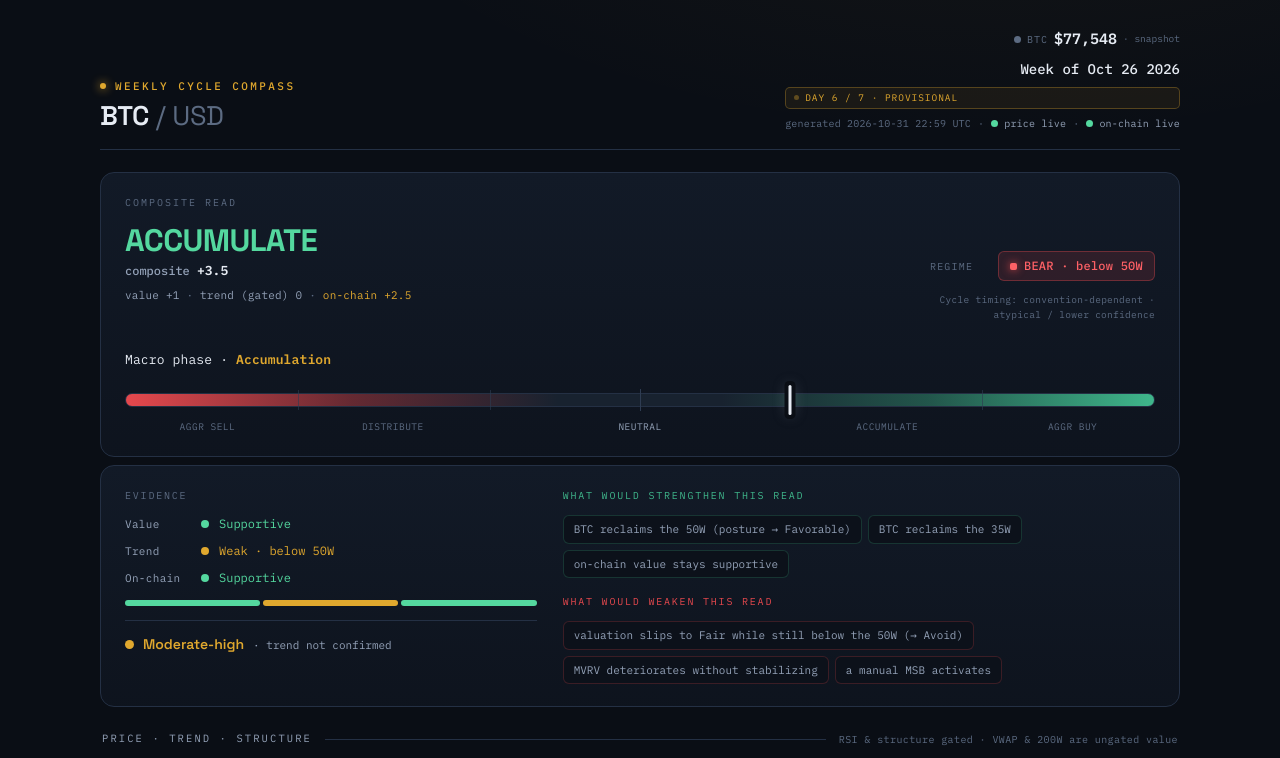
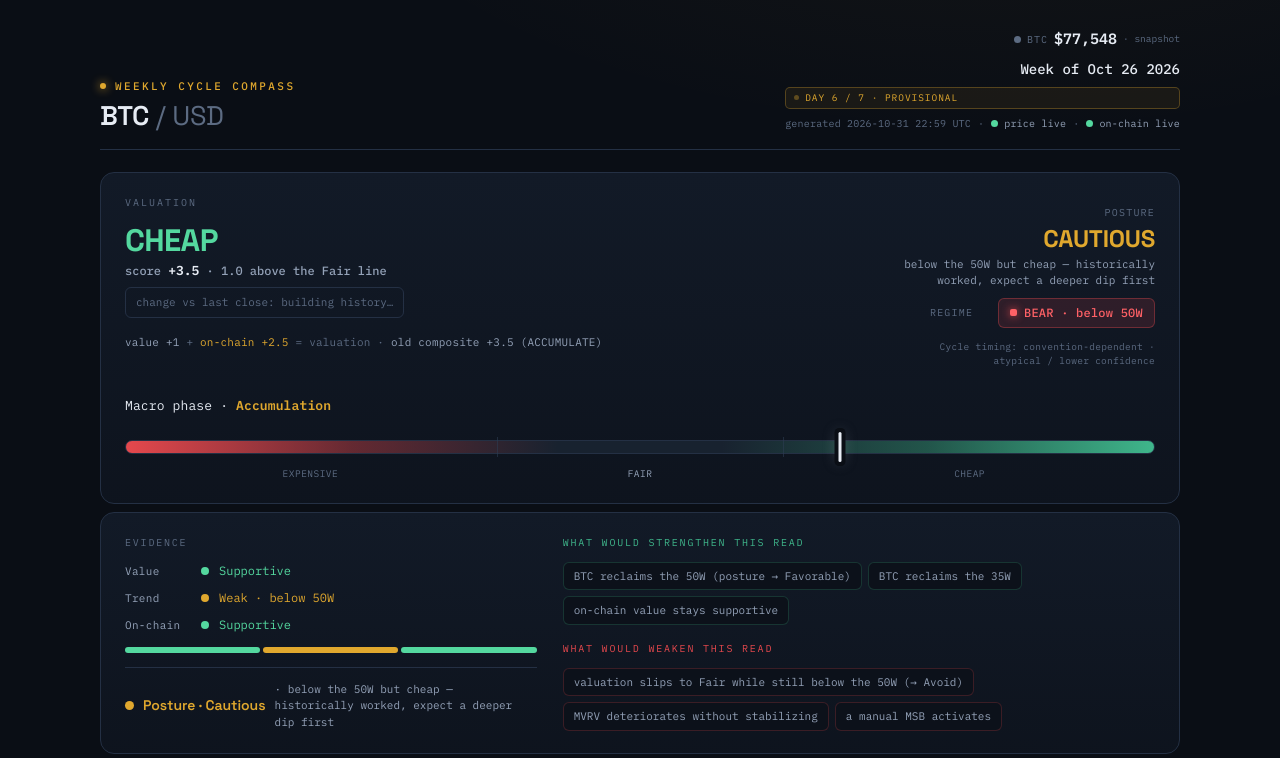
Before and after one commit to xalian17/HTF-Dashboard, a plain HTML site: page index.html in a window 1280 px wide. Shown: the top 758 px of the page. Drawn offline with Linux system fonts and the light colour scheme; no server answers.

Commit message:
Update index.html

```diff
--- a/index.html
+++ b/index.html
@@ -94,6 +94,13 @@
   .verdict .sub b{color:var(--text);font-size:13px}
   .verdict .split{font-family:var(--mono);font-size:11px;color:var(--text-3);margin-bottom:18px;letter-spacing:0.02em}
   .verdict .split .tg{color:var(--text-2)} .verdict .split .cg{color:var(--gold)}
+  .chg{font-family:var(--mono);font-size:11px;padding:6px 10px;border-radius:6px;margin-bottom:16px;align-self:flex-start;border:1px solid var(--line);color:var(--text-3)}
+  .chg.on{color:var(--gold);border-color:rgba(224,168,46,0.45);background:rgba(224,168,46,0.10);font-weight:600}
+  .posture-block{display:flex;flex-direction:column;align-items:flex-end;gap:6px;text-align:right;max-width:300px}
+  .posture-block .k{font-family:var(--mono);font-size:10px;letter-spacing:0.2em;color:var(--text-3);text-transform:uppercase}
+  .posture-block .pv{font-size:24px;font-weight:700;letter-spacing:-0.01em;line-height:1.05}
+  .posture-block .pn{font-family:var(--mono);font-size:11px;color:var(--text-2);line-height:1.45}
+  @media (max-width:760px){.hero-top{flex-direction:column}.posture-block{align-items:flex-start;text-align:left}}
   .ctx{display:flex;flex-direction:column;gap:9px;margin-top:auto}
   .ctx .row{display:flex;align-items:center;gap:10px}
   .ctx .k{font-family:var(--mono);font-size:10px;letter-spacing:0.12em;color:var(--text-3);text-transform:uppercase;width:58px;flex-shrink:0}
@@ -130,7 +137,7 @@
   .agree-seg{flex:1;height:6px;border-radius:3px;background:var(--surface-2);transition:background .4s ease}
   .conf-line{display:flex;align-items:center;gap:9px;padding-top:13px;border-top:1px solid var(--line)}
   .conf-dot{width:9px;height:9px;border-radius:50%;flex-shrink:0}
-  .conf-tier{font-family:var(--disp);font-size:14px;font-weight:600}
+  .conf-tier{font-family:var(--disp);font-size:14px;font-weight:600;white-space:nowrap}
   .conf-qual{font-family:var(--mono);font-size:11px;color:var(--text-2)}
   .interp-right{display:flex;flex-direction:column;gap:16px}
   .sw-head.sw-up{color:var(--jade)}
@@ -289,12 +296,18 @@
     <div class="card hero-card">
       <div class="hero-top">
         <div class="verdict">
-          <div class="eyebrow">Composite Read</div>
+          <div class="eyebrow">Valuation</div>
           <div class="call" id="vCall">—</div>
-          <div class="sub">composite <b id="vComposite">—</b></div>
+          <div class="sub">score <b id="vValScore">—</b> · <span id="vValDist">—</span></div>
+          <div class="chg" id="vChange">—</div>
           <div class="split" id="vSplit">—</div>
         </div>
         <div class="ctx hero-ctx">
+          <div class="posture-block">
+            <span class="k">Posture</span>
+            <span class="pv" id="vPosture">—</span>
+            <span class="pn" id="vPostureNote">—</span>
+          </div>
           <div class="row"><span class="k">Regime</span><span class="pill" id="vRegime">—</span></div>
           <div class="cycle-note" id="vCycleNote"></div>
         </div>
@@ -302,19 +315,14 @@
       <div class="phase-line">Macro phase&nbsp;·&nbsp;<span id="vPhase">—</span></div>
       <div class="meter-wrap2">
         <div class="meter-track">
-          <div class="meter-zero"></div>
-          <div class="meter-bound" style="left:16.7%"></div>
-          <div class="meter-bound" style="left:35.4%"></div>
-          <div class="meter-bound" style="left:64.6%"></div>
-          <div class="meter-bound" style="left:83.3%"></div>
+          <div class="meter-bound" style="left:36.1%"></div>
+          <div class="meter-bound" style="left:63.9%"></div>
           <div class="meter-marker" id="mMarker" style="left:50%"></div>
         </div>
         <div class="meter-scale2">
-          <span style="left:8%;transform:translateX(-50%)">AGGR SELL</span>
-          <span style="left:26%;transform:translateX(-50%)">DISTRIBUTE</span>
-          <span class="mid" style="left:50%;transform:translateX(-50%)">NEUTRAL</span>
-          <span style="left:74%;transform:translateX(-50%)">ACCUMULATE</span>
-          <span style="left:92%;transform:translateX(-50%)">AGGR BUY</span>
+          <span style="left:18%;transform:translateX(-50%)">EXPENSIVE</span>
+          <span class="mid" style="left:50%;transform:translateX(-50%)">FAIR</span>
+          <span style="left:82%;transform:translateX(-50%)">CHEAP</span>
         </div>
       </div>
     </div>
@@ -495,7 +503,7 @@
   <section class="hist">
     <div class="card">
       <div class="hist-head">
-        <span class="hist-title">Macro Read · recent weeks</span>
+        <span class="hist-title">Valuation · recent weeks</span>
         <span class="hist-trend" id="histTrend">—</span>
       </div>
       <div class="hist-strip" id="histStrip"></div>
@@ -548,29 +556,34 @@
     strip.innerHTML='<div class="hist-empty">No history yet — this strip fills in weekly as the dashboard runs.</div>';
     trendEl.textContent=''; return;
   }
-  // item 3: improving / stable / weakening (slope of composite over recent weekly points)
-  const comps=hist.map(h=>typeof h.composite==="number"?h.composite:0);
+  // cheaper / steady / pricier: latest valuation score vs mean of prior 3 weeks (±1)
+  hist=hist.filter(h=>typeof h.valScore==="number");
+  if(hist.length===0){
+    strip.innerHTML='<div class="hist-empty">Valuation history is rebuilding — run “Backfill History” once to fill it.</div>';
+    trendEl.textContent=''; return;
+  }
+  const comps=hist.map(h=>h.valScore);
   let tLabel="building history…", tColor="var(--text-3)";
   if(comps.length>=4){
     const latest=comps[comps.length-1];
     const prior=comps.slice(-4,-1);
     const mean=prior.reduce((a,b)=>a+b,0)/prior.length;
     const diff=latest-mean;
-    if(diff>1){tLabel="improving \u2197";tColor="var(--jade-bright)";}
-    else if(diff<-1){tLabel="weakening \u2198";tColor="var(--red-bright)";}
-    else{tLabel="stable \u2192";tColor="var(--text)";}
+    if(diff>1){tLabel="getting cheaper \u2197";tColor="var(--jade-bright)";}
+    else if(diff<-1){tLabel="getting pricier \u2198";tColor="var(--red-bright)";}
+    else{tLabel="steady \u2192";tColor="var(--text)";}
   }
   trendEl.textContent=tLabel; trendEl.style.color=tColor;
   // bars: height by |composite|, color by verdict
   const maxAbs=Math.max(4,...comps.map(c=>Math.abs(c)));
-  const kindColor=call=>/ACCUM/.test(call)?"var(--jade)":/(SELL|DISTRIB)/.test(call)?"var(--red)":"var(--text-3)";
+  const kindColor=v=>v==="Cheap"?"var(--jade)":v==="Expensive"?"var(--red)":"var(--text-3)";
   strip.innerHTML=hist.map(h=>{
-    const c=typeof h.composite==="number"?h.composite:0;
+    const c=h.valScore;
     const hpct=Math.round(Math.abs(c)/maxAbs*100);
     const wk=(h.week||"").replace(/\s+\d{4}$/,"");
     const sgnv=(c>=0?"+":"")+c;
-    return `<div class="hist-col" title="${h.week} · ${h.call||""} (${sgnv})">`
-      +`<div class="hist-bar-wrap"><div class="hist-bar" style="height:${hpct}%;background:${kindColor(h.call||"")}"></div></div>`
+    return `<div class="hist-col" title="${h.week} · ${h.valuation} (${sgnv}) · posture ${h.posture||"—"}">`
+      +`<div class="hist-bar-wrap"><div class="hist-bar" style="height:${hpct}%;background:${kindColor(h.valuation)}"></div></div>`
       +`<div class="hist-val">${sgnv}</div><div class="hist-wk">${wk}</div></div>`;
   }).join("");
 }
@@ -611,10 +624,29 @@
   if (D.generated){ prov.title="Generated "+D.generated+" UTC. Gauges refresh daily on the week-to-date candle; MSB and 35-reclaim lock only on the weekly close."; }
 
   // verdict
-  $('vCall').textContent=A.call;
-  $('vCall').style.color=A.callKind==="pos"?"var(--jade-bright)":A.callKind==="neg"?"var(--red-bright)":"var(--text)";
-  $('vComposite').textContent=sgn(A.composite);
-  $('vSplit').innerHTML=`<span class="tg">value ${sgn(A.valueCore)}</span> · <span class="tg">trend (gated) ${sgn(A.trendGated)}</span> · <span class="cg">on-chain ${sgn(A.chainCore)}</span>`;
+  // headline: valuation + posture (falls back to the old composite call if fields are missing)
+  const valColor=v=>v==="Cheap"?"var(--jade-bright)":v==="Expensive"?"var(--red-bright)":"var(--text)";
+  const posColor=p=>p==="Favorable"?"var(--jade-bright)":p==="Avoid"?"var(--red-bright)":"var(--gold)";
+  if(A.valuation){
+    $('vCall').textContent=A.valuation.toUpperCase(); $('vCall').style.color=valColor(A.valuation);
+    $('vValScore').textContent=sgn(A.valScore); $('vValDist').textContent=A.valDistance||"";
+    $('vPosture').textContent=A.posture.toUpperCase(); $('vPosture').style.color=posColor(A.posture);
+    $('vPostureNote').textContent=A.postureNote||"";
+  } else {
+    $('vCall').textContent=A.call; $('vValScore').textContent=sgn(A.composite); $('vValDist').textContent="";
+    $('vPosture').textContent="—"; $('vPostureNote').textContent="";
+  }
+  // change flag vs last weekly close
+  const ch=D.change, chEl=$('vChange');
+  const wkShort=w=>(w||"").replace(/\s\d{4}$/,"");
+  if(!ch){ chEl.className="chg"; chEl.textContent="change vs last close: building history…"; }
+  else if(ch.valuation||ch.posture){
+    const parts=[];
+    if(ch.valuation) parts.push(`valuation ${ch.valuation[0]} → ${ch.valuation[1]}`);
+    if(ch.posture) parts.push(`posture ${ch.posture[0]} → ${ch.posture[1]}`);
+    chEl.className="chg on"; chEl.textContent=`● CHANGED vs last week (${wkShort(ch.sinceWeek)}): `+parts.join(" · ");
+  } else { chEl.className="chg"; chEl.textContent=`no change vs last week (${wkShort(ch.sinceWeek)})`; }
+  $('vSplit').innerHTML=`<span class="tg">value ${sgn(A.valueCore)}</span> + <span class="cg">on-chain ${sgn(A.chainCore)}</span> = valuation · <span class="tg">old composite ${sgn(A.composite)} (${A.call})</span>`;
   const reg=$('vRegime'); reg.className="pill "+(A.bull?"bull":"bear");
   reg.textContent=A.bull?"BULL · above 50W":"BEAR · below 50W";
   $('vPhase').textContent=A.phase;
@@ -634,15 +666,19 @@
   setAxis('evValDot','evVal','agV',ax.value);
   setAxis('evTrendDot','evTrend','agT',ax.trend);
   setAxis('evChainDot','evChain','agC',ax.chain);
-  const cf=A.confidence||{tier:"—",qualifier:"",dot:"grey"};
-  $('confDot').style.background=dotColor(cf.dot);
-  $('confTier').textContent=cf.tier; $('confTier').style.color=dotColor(cf.dot);
-  $('confQual').textContent=cf.qualifier?("· "+cf.qualifier):"";
+  // (confidence tier removed — backtest showed it was the 50W in disguise; posture replaces it)
+  if(A.posture){
+    const pc=A.posture==="Favorable"?"green":A.posture==="Avoid"?"red":"amber";
+    $('confDot').style.background=dotColor(pc);
+    $('confTier').textContent="Posture · "+A.posture; $('confTier').style.color=dotColor(pc);
+    $('confQual').textContent=A.postureNote?("· "+A.postureNote):"";
+  }
   $('swStrengthen').innerHTML=(A.strengthen&&A.strengthen.length?A.strengthen:["—"]).map(s=>`<li>${s}</li>`).join("");
   $('swWeaken').innerHTML=(A.weaken&&A.weaken.length?A.weaken:["—"]).map(s=>`<li>${s}</li>`).join("");
 
   // tactical meter (-12..+12)
-  $('mMarker').style.left=clamp((A.composite+12)/24*100,2,98)+"%";
+  const vs=(typeof A.valScore==="number")?A.valScore:A.composite;
+  $('mMarker').style.left=clamp((vs+9)/18*100,2,98)+"%";
 
   // VWAP
   $('vwapVal').textContent=sgn(d.vwapSigma)+"σ"; $('vwapVal').style.color=col(A.vwap.score);
@@ -765,14 +801,14 @@
        +term("Composite",A.composite,"result");
   $('rowTotal').innerHTML=rtot;
 
-  $('bNote').innerHTML=`<b>Three axes:</b> <b>Value</b> (VWAP + 200W) and <b>On-Chain</b> (MVRV + LTH + ½·STH) are ungated — cheapness counts even below the 50W, which is where cycle bottoms live. Only <b>Trend</b> (RSI + structure + reclaim) is gated by the 50W (×1.15 bull / ×0.85 bear). STH shows its full score as a heat warning but contributes half to the composite, so it can't triple-count cost-basis extremes alongside LTH and MVRV.<br><br><b>This is a cycle/bias read, not an entry trigger.</b> Accumulate = conditions favor building exposure over time; Distribute = favor reducing risk. It reads cheap or extended early — often by months — and does not time entries.`;
+  $('bNote').innerHTML=`<b>Headline = Valuation + Posture.</b> <b>Valuation</b> = Value (VWAP + 200W) + On-Chain (MVRV + LTH + ½·STH): Cheap at +2.5 or above, Expensive at −2.5 or below, Fair in between. <b>Posture</b> = does the trend support acting on it: above the 50W → Favorable; below the 50W and Cheap → Cautious (historically worked over 26–52 weeks, with deeper dips first); below the 50W and not Cheap → Avoid (weakest setup in the 2015–2026 backtest). The old composite (with the trend axis gated ×1.15 / ×0.85) is still computed and shown below for continuity, but no longer drives the headline.<br><br><b>This is a cycle/bias read, not an entry trigger.</b> Mid-week values are provisional; the read that counts is after the weekly close.`;
 }
 
 // ---- load data.json; fall back to embedded sample for local file:// viewing ----
 const FALLBACK={
-  "generated": "2026-06-24T12:05:35Z",
+  "generated": "2026-10-31T22:43:48Z",
   "meta": {
-    "anchor": "2022-11-20",
+    "anchor": "2026-01-01",
     "maType": "EMA",
     "zLookback": 200,
     "provisional": true,
@@ -783,24 +819,24 @@
     "fallbackMetrics": []
   },
   "raw": {
-    "week": "Jun 22 2026",
-    "dayOfWeek": 4,
+    "week": "Oct 26 2026",
+    "dayOfWeek": 6,
     "year": 5,
-    "price": 118200,
-    "vwapSigma": 0.8,
-    "rsi": 58.0,
-    "dev200": 85.0,
-    "above50W": true,
-    "ma3550": "above",
-    "p35": 12.9,
-    "z35": 1.04,
-    "p50": 22.6,
-    "z50": 0.98,
-    "sth": 95000,
-    "lth": 58000,
-    "mvrvZ": 2.2,
-    "nupl": 0.55,
-    "avgBuyPrice": 72000,
+    "price": 77663.26,
+    "vwapSigma": 0.582,
+    "rsi": 51.4,
+    "dev200": 11.7,
+    "above50W": false,
+    "ma3550": "below",
+    "p35": 0.8,
+    "z35": -0.49,
+    "p50": -1.1,
+    "z50": -0.63,
+    "sth": 75819.27,
+    "lth": 48591.22,
+    "mvrvZ": 0.7585,
+    "nupl": 0.3017,
+    "avgBuyPrice": 54020.73,
     "event": {
       "type": "none",
       "weeks": 0
@@ -812,26 +848,26 @@
       "zone": "AT VALUE"
     },
     "w200": {
-      "score": 0,
-      "zone": "MID-CYCLE"
+      "score": 1,
+      "zone": "NEAR FLOOR"
     },
     "rsi": {
       "score": 0,
       "zone": "NEUTRAL"
     },
     "mvrv": {
-      "score": 0,
-      "zone": "FAIR VALUE"
+      "score": 1,
+      "zone": "CHEAP"
     },
     "lth": {
-      "score": 0,
-      "zone": "BULL-CYCLE EXPANSION",
-      "prem": 103.79310344827589
+      "score": 1,
+      "zone": "CONSTRUCTIVE VALUE",
+      "prem": 59.829821107599265
     },
     "sth": {
-      "score": -1,
-      "zone": "HEATED",
-      "prem": 24.421052631578945
+      "score": 1,
+      "zone": "AT / BELOW STH · SUPPORT",
+      "prem": 2.4320861965566154
     },
     "ev": {
       "contrib": 0.0,
@@ -840,49 +876,60 @@
       "weeks": 0
     },
     "reBonus": 0,
-    "valueCore": 0,
+    "valueCore": 1,
     "trendCore": 0.0,
     "trendGated": 0.0,
-    "chainCore": -0.5,
-    "sthWeighted": -0.5,
-    "mult": 1.15,
-    "multLabel": "Bull · trend buys ×1.15",
-    "composite": -0.5,
-    "call": "NEUTRAL",
-    "callKind": "zero",
-    "phase": "Mid-Cycle Expansion",
+    "chainCore": 2.5,
+    "sthWeighted": 0.5,
+    "mult": 0.85,
+    "multLabel": "Bear · trend buys ×0.85",
+    "composite": 3.5,
+    "call": "ACCUMULATE",
+    "callKind": "pos",
+    "phase": "Accumulation",
     "cycleNote": "Cycle timing: convention-dependent · atypical / lower confidence",
     "confidence": {
-      "tier": "Low",
-      "qualifier": "evidence mixed · no clear edge",
-      "dot": "red"
+      "tier": "Moderate-high",
+      "qualifier": "trend not confirmed",
+      "dot": "amber"
     },
     "axisStates": {
       "value": {
-        "label": "Neutral",
-        "color": "grey"
+        "label": "Supportive",
+        "color": "green"
       },
       "trend": {
-        "label": "Neutral",
-        "color": "grey"
+        "label": "Weak · below 50W",
+        "color": "amber"
       },
       "chain": {
-        "label": "Weak",
-        "color": "amber"
+        "label": "Supportive",
+        "color": "green"
       }
     },
     "strengthen": [
-      "price holds above the 50W",
-      "on-chain value turns supportive"
+      "BTC reclaims the 50W (posture → Favorable)",
+      "BTC reclaims the 35W",
+      "on-chain value stays supportive"
     ],
     "weaken": [
-      "price loses the 200W decisively",
+      "valuation slips to Fair while still below the 50W (→ Avoid)",
       "MVRV deteriorates without stabilizing",
       "a manual MSB activates"
     ],
-    "bull": true,
+    "bull": false,
     "reclaim": false,
-    "watching": false
+    "watching": false,
+    "valuation": "Cheap",
+    "valScore": 3.5,
+    "valDistance": "1.0 above the Fair line",
+    "posture": "Cautious",
+    "postureNote": "below the 50W but cheap — historically worked, expect a deeper dip first"
+  },
+  "change": {
+    "sinceWeek": "Oct 19 2026",
+    "valuation": null,
+    "posture": null
   }
 };
 
```
